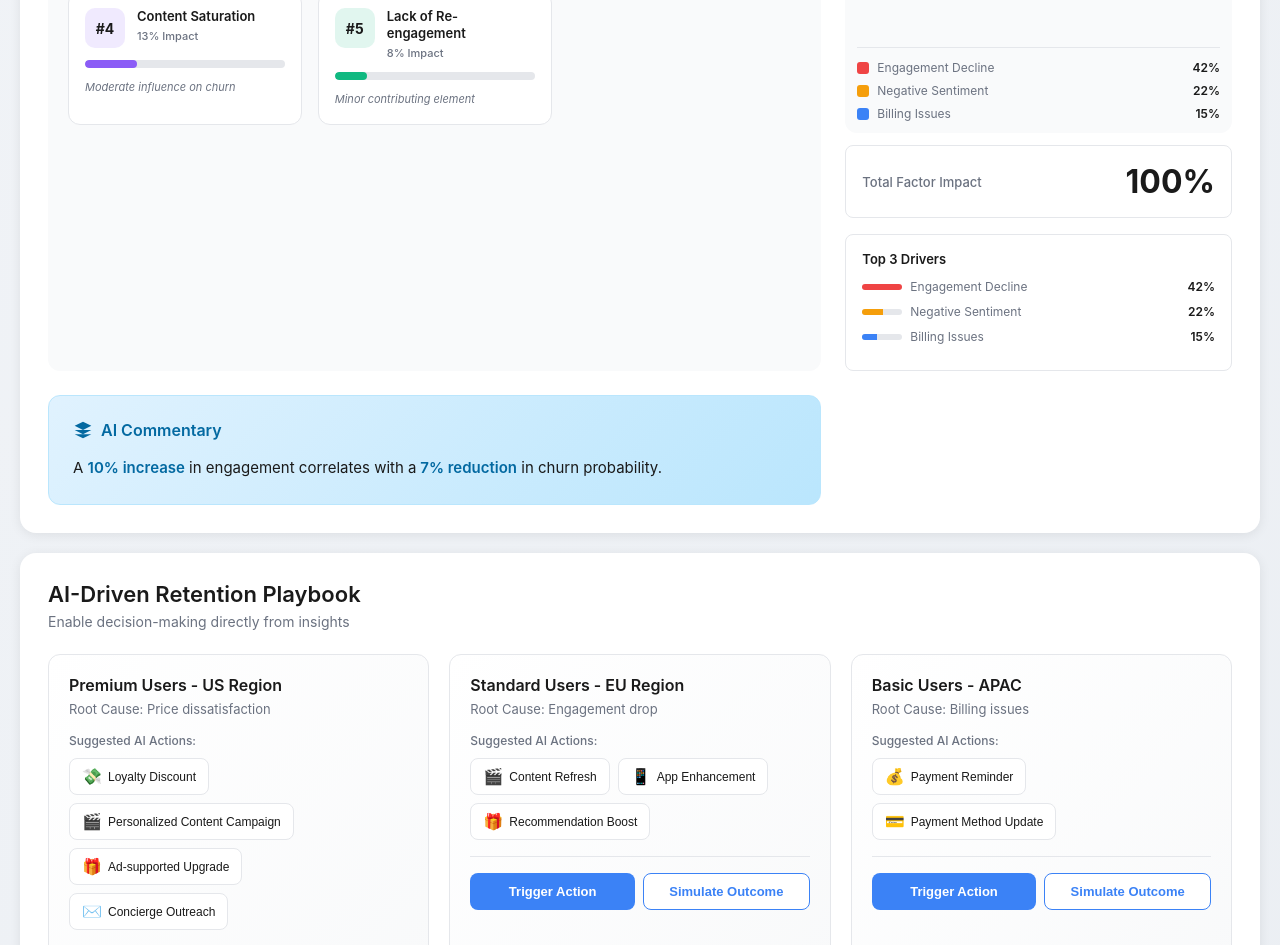
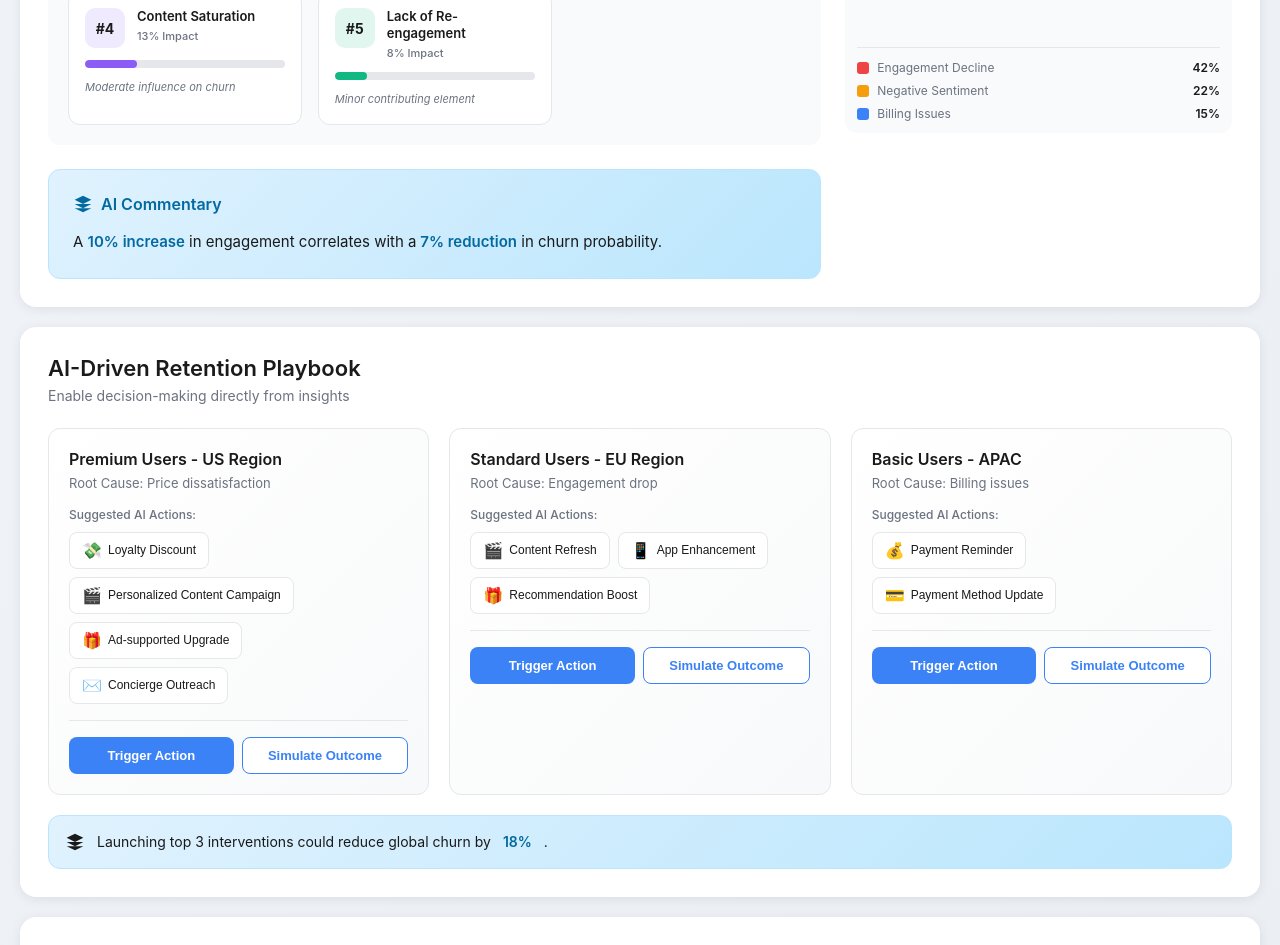
Before and after one commit to arunabh88/ChurnDashboard, a React (Vite) app: page / in a window 1280 px wide. Shown: the part 2644-3589 px from the top of the page. Built offline with nearby package versions, Linux system fonts and the light colour scheme.

Commit message:
Remove Top 3 Drivers and Total Factor Impact sections

```diff
--- a/src/components/ModelBreakdown.jsx
+++ b/src/components/ModelBreakdown.jsx
@@ -150,28 +150,6 @@ function ModelBreakdown() {
             </div>
           </div>
 
-          <div className="factor-summary">
-            <div className="factor-total">
-              <span className="total-label">Total Factor Impact</span>
-              <span className="total-value">{total}%</span>
-            </div>
-
-            <div className="top-factors">
-              <p className="factors-title">Top 3 Drivers</p>
-              {filteredFactors.slice(0, 3).map((factor, idx) => (
-                <div key={idx} className="factor-item">
-                  <div className="factor-bar">
-                    <div
-                      className="factor-fill"
-                      style={{ width: `${(factor.value / (filteredFactors[0]?.value || 100)) * 100}%`, backgroundColor: factor.color }}
-                    />
-                  </div>
-                  <span className="factor-name">{factor.factor}</span>
-                  <span className="factor-value">{factor.value}%</span>
-                </div>
-              ))}
-            </div>
-          </div>
         </div>
 
         <div className="ai-commentary">
```
